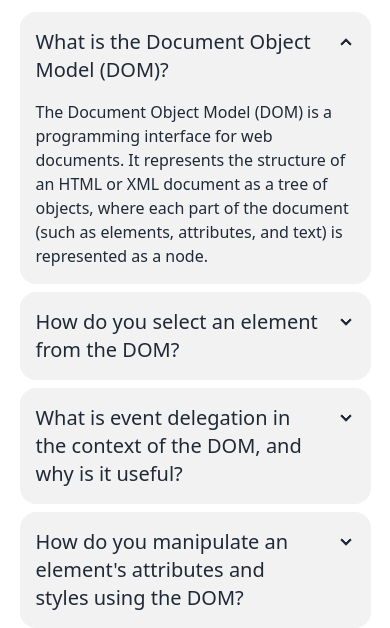
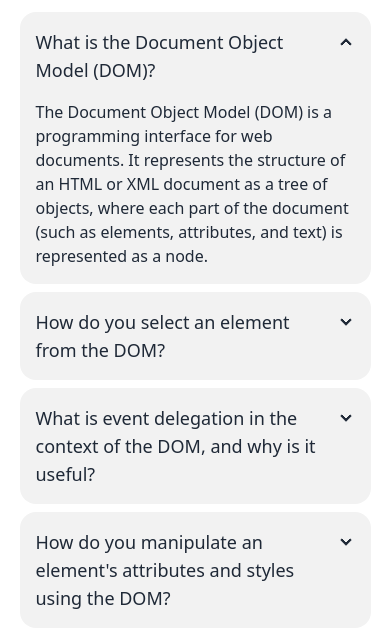
Before and after one commit to Rupon100/Aid-Bangladesh, a plain HTML site: page blog.html in a window 390 px wide. Shown: the part 277-905 px from the top of the page. Drawn offline with nearby package versions, Linux system fonts and the light colour scheme.

Commit message:
complete design

```diff
--- a/blog.html
+++ b/blog.html
@@ -30,28 +30,28 @@
         <div class="space-y-2">
             <div class="collapse collapse-arrow bg-base-200">
               <input type="radio" name="my-accordion-2" checked="checked" />
-              <div class="collapse-title text-xl font-medium">What is the Document Object Model (DOM)?</div>
+              <div class="collapse-title text-lg sm:text-xl font-medium">What is the Document Object Model (DOM)?</div>
               <div class="collapse-content">
                 <p>The Document Object Model (DOM) is a programming interface for web documents. It represents the structure of an HTML or XML document as a tree of objects, where each part of the document (such as elements, attributes, and text) is represented as a node.</p>
               </div>
             </div>
             <div class="collapse collapse-arrow bg-base-200">
               <input type="radio" name="my-accordion-2" />
-              <div class="collapse-title text-xl font-medium">How do you select an element from the DOM?</div>
+              <div class="collapse-title text-lg sm:text-xl font-medium">How do you select an element from the DOM?</div>
               <div class="collapse-content">
                 <p>document.getElementById('header') will select the element with the ID "header." If you need to select elements by class name, you can use document.getElementsByClassName(), which returns an array-like collection of all elements that have the specified class. Similarly, </p>
               </div>
             </div>
             <div class="collapse collapse-arrow bg-base-200">
               <input type="radio" name="my-accordion-2" />
-              <div class="collapse-title text-xl font-medium">What is event delegation in the context of the DOM, and why is it useful?</div>
+              <div class="collapse-title text-lg sm:text-xl font-medium">What is event delegation in the context of the DOM, and why is it useful?</div>
               <div class="collapse-content">
                 <p>Event delegation is a technique in the DOM where a single event listener is attached to a parent element to manage events triggered by its child elements. Instead of adding individual event listeners to each child element, you can place a single listener on the parent and handle events as they "bubble up" through the DOM hierarchy.</p>
               </div>
             </div>
             <div class="collapse collapse-arrow bg-base-200">
                 <input type="radio" name="my-accordion-2" />
-                <div class="collapse-title text-xl font-medium">How do you manipulate an element's attributes and styles using the DOM?</div>
+                <div class="collapse-title text-lg sm:text-xl font-medium">How do you manipulate an element's attributes and styles using the DOM?</div>
                 <div class="collapse-content">
                   <p> To get an attribute, use getAttribute(), and to set or remove one, use setAttribute() or removeAttribute(). For standard attributes, you can access them directly (e.g., element.id). For styles, you can retrieve inline styles with element.style or get computed styles using getComputedStyle(). To set styles, use the style property (e.g., element.style.color = 'red'), or apply multiple styles with cssText. Additionally, use classList to manage CSS classes (e.g., element.classList.add('active')). This approach allows for dynamic and efficient manipulation of the DOM.</p>
                 </div>
```
